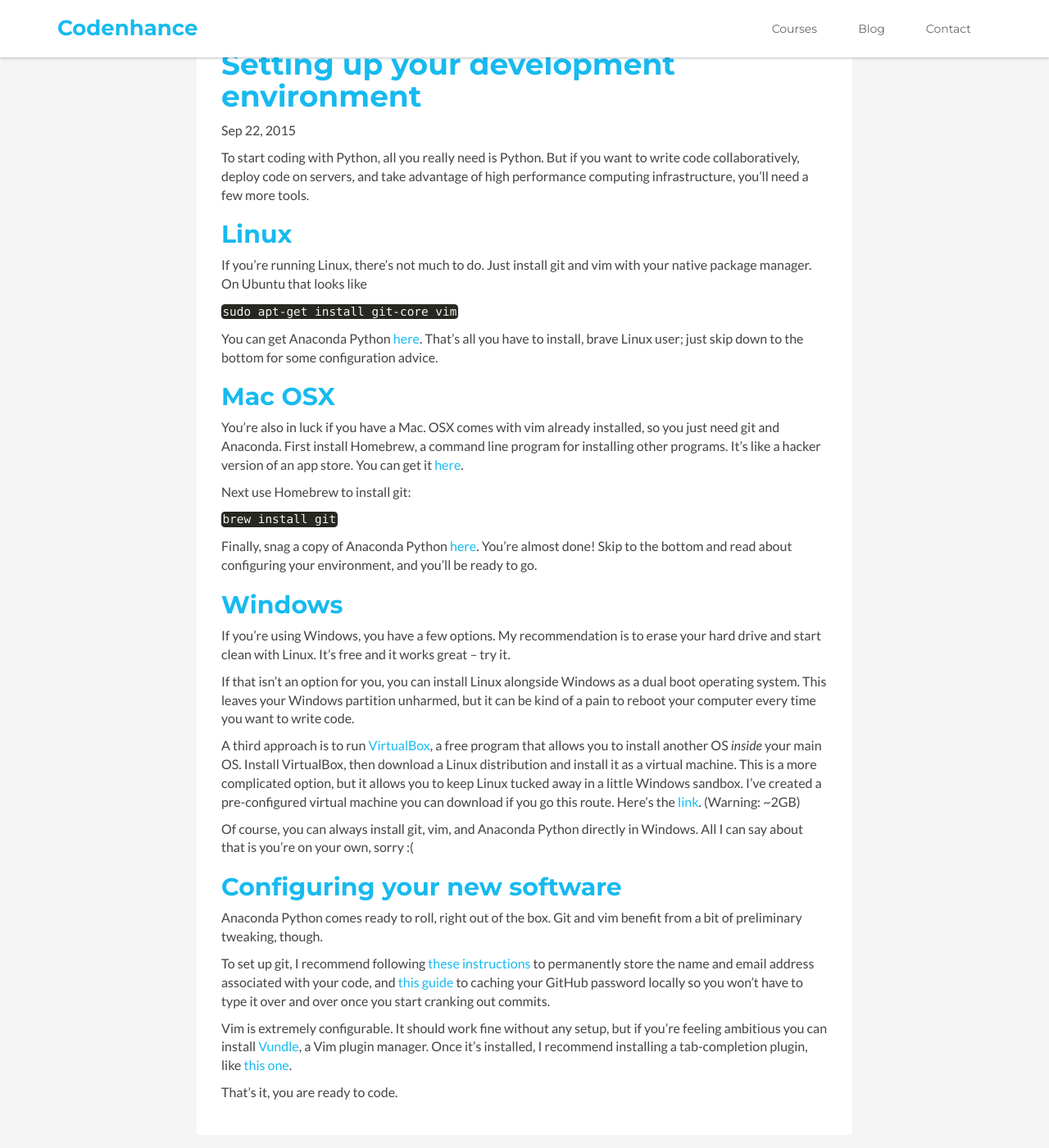
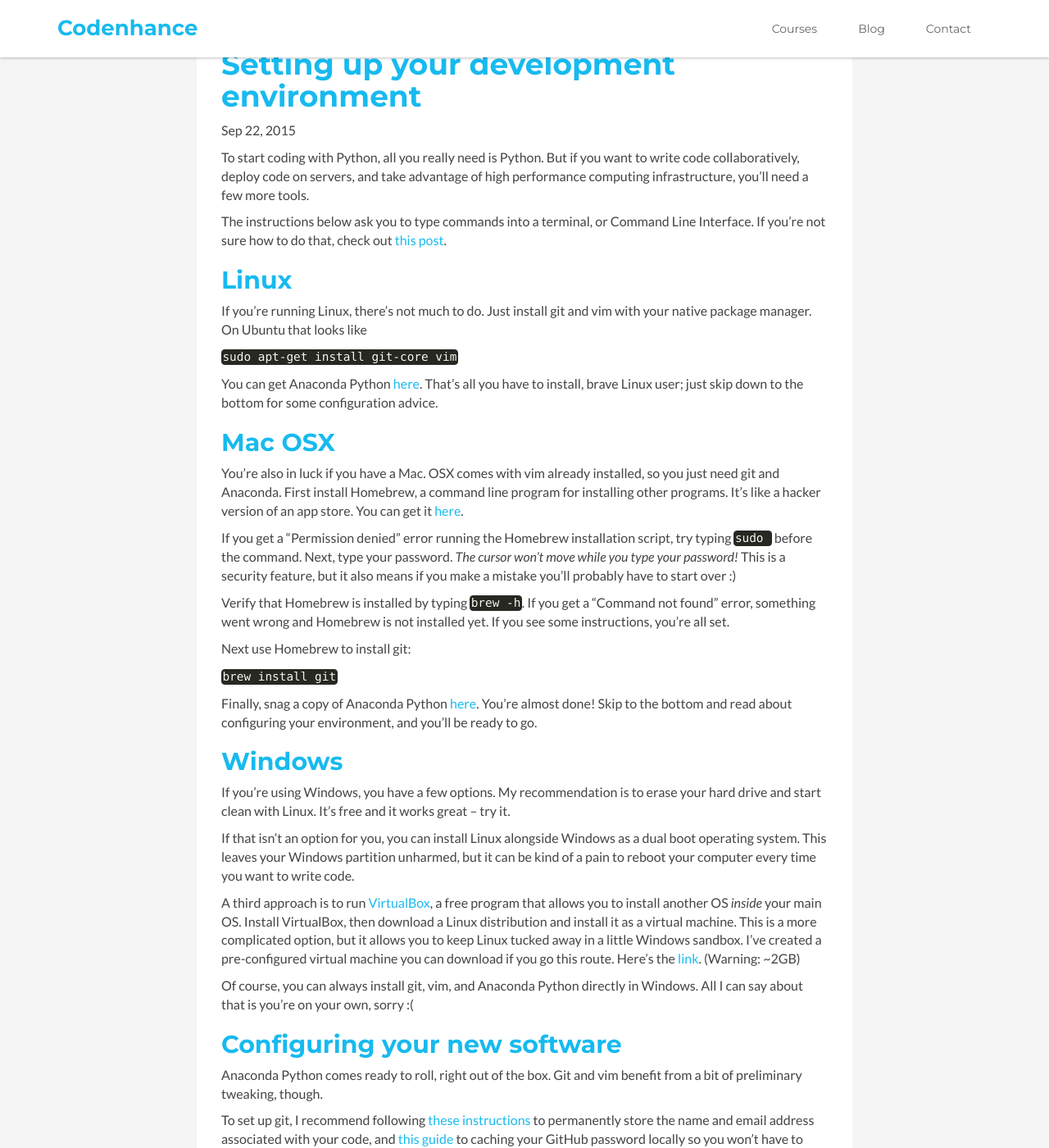
Before and after one commit to Codenhance/codenhance.github.io, a Jekyll site: the page built from _posts/2015-08-24-setting-up-your-development-environment.md, in a window 1280 px wide and 1400 px high, scrolled down 409 px. Shown: the whole window at 82% size. Built offline with Jekyll 4.4.1, drawn with Linux system fonts in a browser that asks for light colours; comment, search, counter and statistics services are not loaded; some of the changed text lies outside the part shown.

Commit message:
added warnings to dev environment post

```diff
--- a/_posts/2015-08-24-setting-up-your-development-environment.md
+++ b/_posts/2015-08-24-setting-up-your-development-environment.md
@@ -7,6 +7,8 @@ published: true
 ---
 
 To start coding with Python, all you really need is Python. But if you want to write code collaboratively, deploy code on servers, and take advantage of high performance computing infrastructure, you'll need a few more tools.
+
+The instructions below ask you to type commands into a terminal, or Command Line Interface. If you're not sure how to do that, check out [this post](http://codenhance.com/2015/09/22/wtf-is-the-command-line.html).
 
 ## Linux
 
@@ -19,6 +21,10 @@ You can get Anaconda Python <a href="http://continuum.io/downloads#all">here</a>
 ## Mac OSX
 
 You're also in luck if you have a Mac. OSX comes with vim already installed, so you just need git and Anaconda. First install Homebrew, a command line program for installing other programs. It's like a hacker version of an app store. You can get it <a href="http://brew.sh/">here</a>.
+
+If you get a "Permission denied" error running the Homebrew installation script, try typing `sudo ` before the command. Next, type your password. *The cursor won't move while you type your password!* This is a security feature, but it also means if you make a mistake you'll probably have to start over :)
+
+Verify that Homebrew is installed by typing `brew -h`. If you get a "Command not found" error, something went wrong and Homebrew is not installed yet. If you see some instructions, you're all set.
 
 Next use Homebrew to install git:
 
@@ -45,3 +51,8 @@ To set up git, I recommend following <a href="https://help.github.com/articles/s
 Vim is extremely configurable. It should work fine without any setup, but if you're feeling ambitious you can install <a href="https://github.com/VundleVim/Vundle.vim">Vundle</a>, a Vim plugin manager. Once it's installed, I recommend installing a tab-completion plugin, like <a href="https://github.com/ervandew/supertab">this one</a>.
 
 That's it, you are ready to code.
+
+## Things to watch out for
+
+- You'll have to type your password to install these programs
+- Your cursor may not move while you're typing your password!
```
